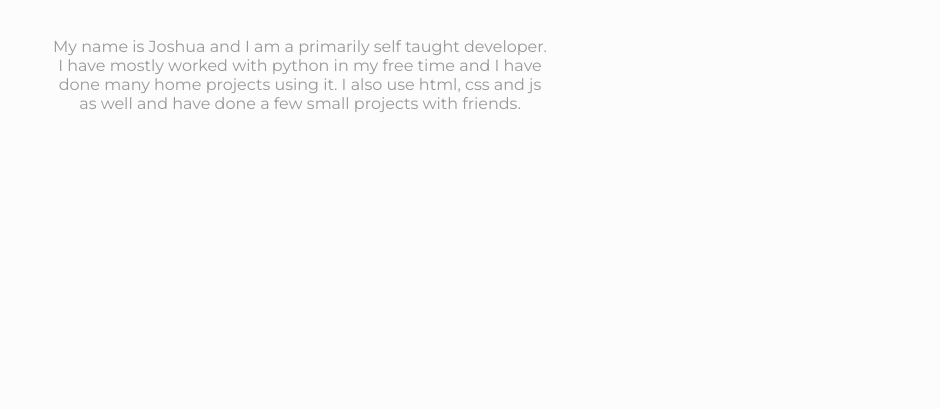
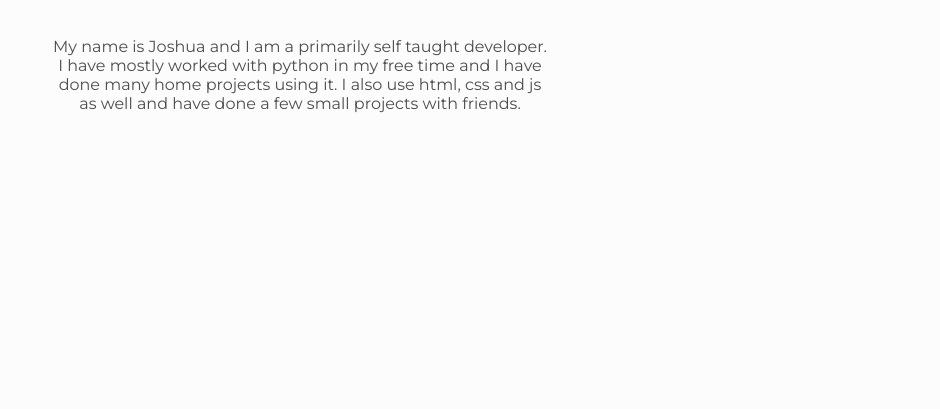
Before and after one commit to JoshuaFutcher/JoshuaFutcher.github.io, a plain HTML site: page about.html in a window 1280 px wide. Shown: the part 391-800 px from the top of the page, without its empty margins (340-1280 px from the left). Drawn offline with Linux system fonts and the light colour scheme.

Commit message:
Update style.css

```diff
--- a/style.css
+++ b/style.css
@@ -56,7 +56,7 @@ main {
 #content p {
     margin-top: 40px;
     width: 500px;
-    color: #999;
+    color: #4d4d4d;
 }
 
 .split {
```
